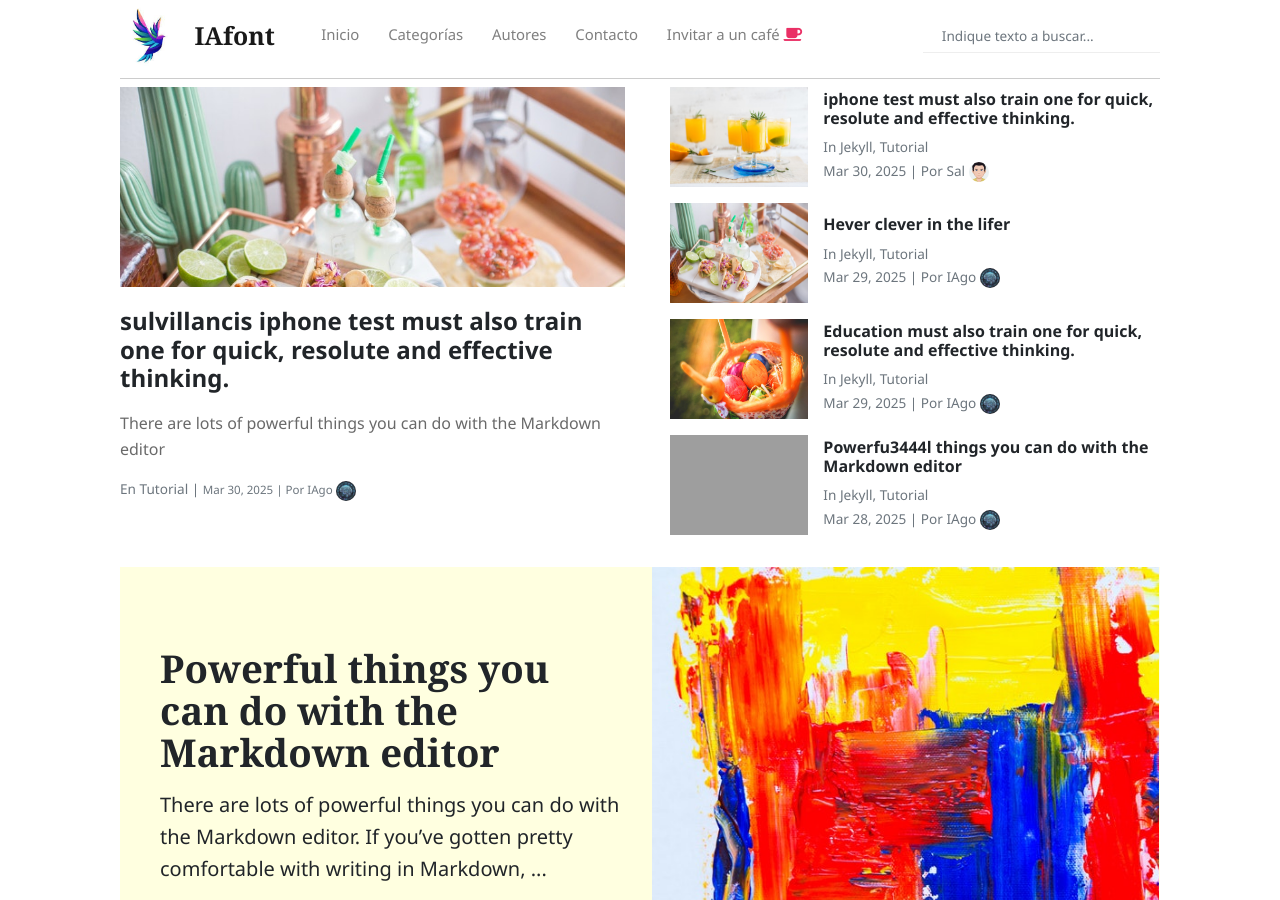
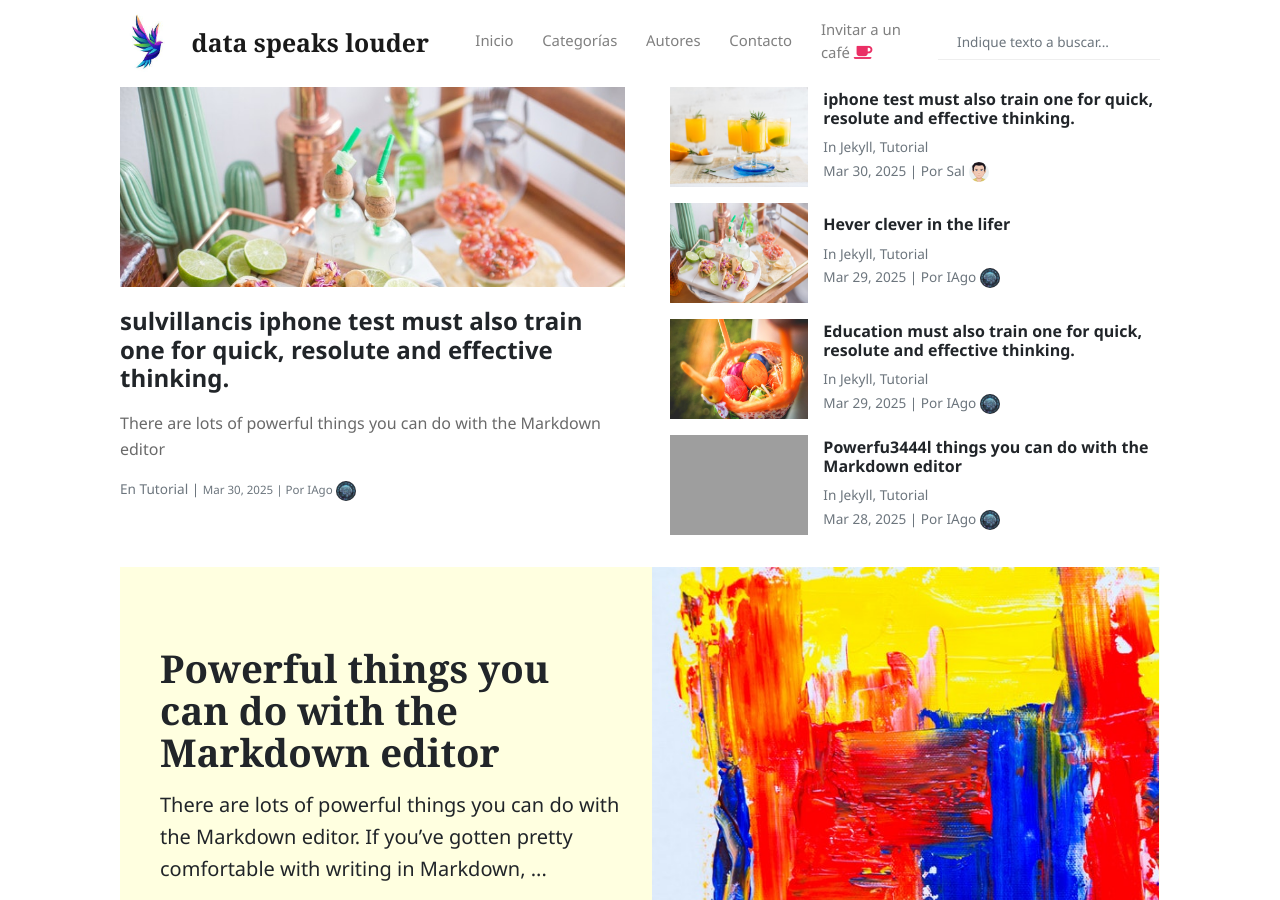
Before and after one commit to SebastianIA71/IAFONT-mazinger6, a Jekyll site: the page built from index.html, in a window 1280 px wide and 900 px high. Built offline with Jekyll 4.4.1, drawn with Linux system fonts in a browser that asks for light colours; nearby versions of some CDN libraries; the list of posts is cut into pages by our own code; grey boxes are pictures that could not be loaded.

Commit message:
Update _config.yml

```diff
--- a/_config.yml
+++ b/_config.yml
@@ -1,5 +1,5 @@
 # Site
-name: 'IAfont'
+name: 'data speaks louder'
 motto: 'data speaks louder'
 description: 'Mundana is a free Jekyll theme for awesome people like you, Medium like.'
 logo: '/assets/images/logo.png'
```
